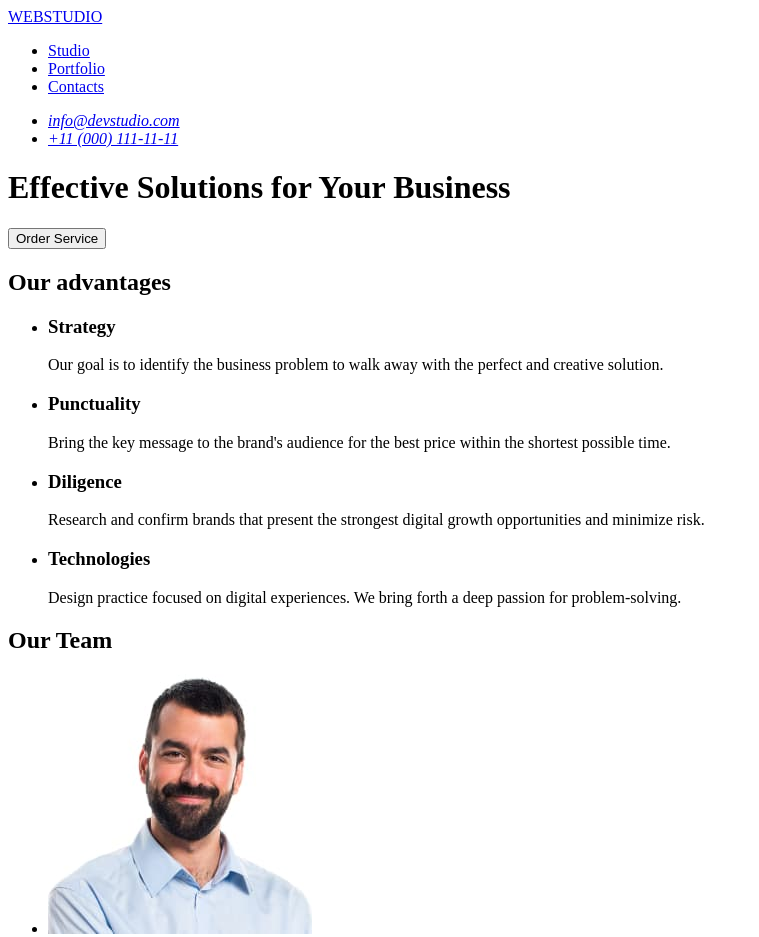
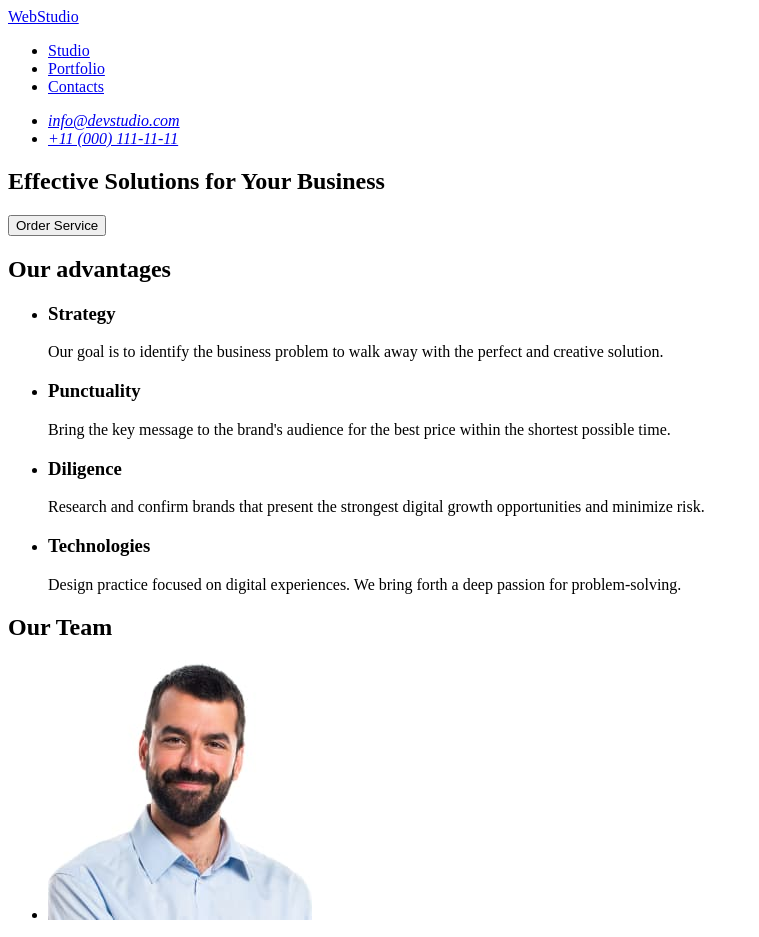
Before and after one commit to tymur-lykho/goit-markup-hw-01, a plain HTML site: page index.html in a window 1280 px wide. Shown: the top 937 px of the page, without its empty margins (0-759 px from the left). Drawn offline with Linux system fonts and the light colour scheme.

Commit message:
Update index.html

```diff
--- a/index.html
+++ b/index.html
@@ -8,8 +8,9 @@
   </head>
   <body>
     <header>
-      <a href="#">WEBSTUDIO</a>
       <nav>
+        <a href="./index.html">WebStudio</a>
+
         <ul>
           <li>
             <a href="#">Studio</a>
@@ -34,9 +35,13 @@
         </ul>
       </address>
     </header>
-    <h1>Effective Solutions for Your Business</h1>
-    <button type="button">Order Service</button>
+
     <main>
+      <section>
+        <h1>Effective Solutions for Your Business</h1>
+        <button type="button">Order Service</button>
+      </section>
+
       <section>
         <h2>Our advantages</h2>
         <ul>
@@ -119,7 +124,7 @@
     </main>
 
     <footer>
-      <a href="#">WEBSTUDIO</a>
+      <a href="./index.html">WebStudio</a>
       <p>
         Increase the flow of customers and sales for your business with digital
         marketing & growth solutions.
```
